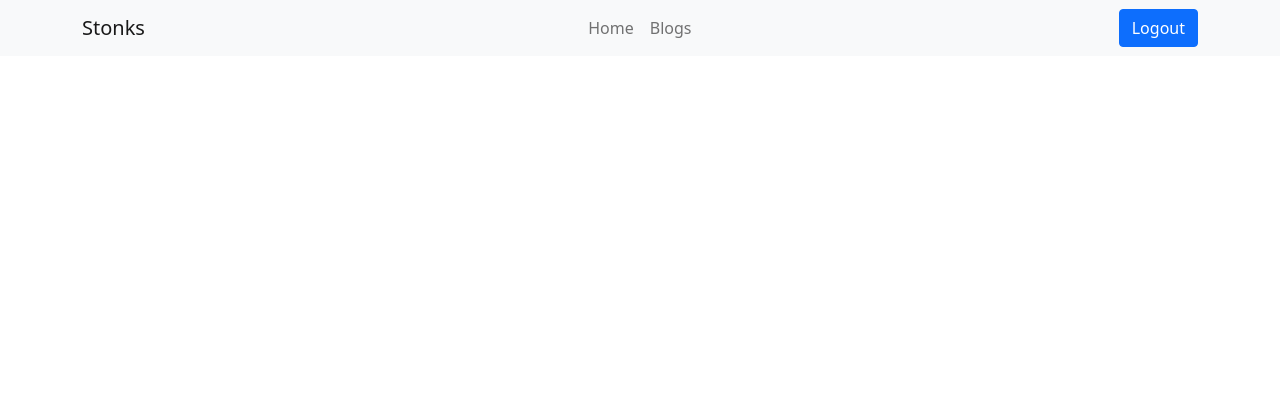
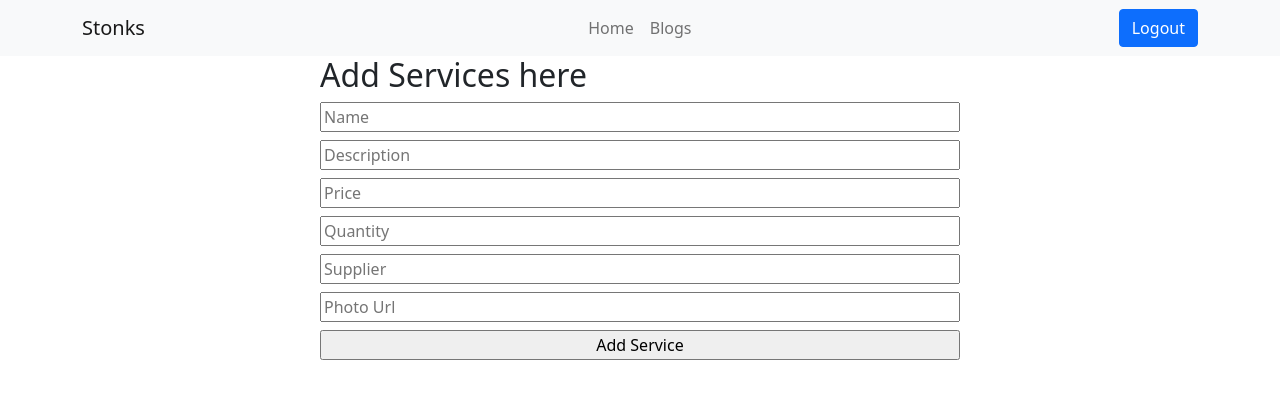
Before and after one commit to DevMohi/StockZ-Client-main, a React (Create React App) app: page /add in a window 1280 px wide. Shown: the top 398 px of the page. Built offline with nearby package versions, Linux system fonts and the light colour scheme; no server answers; sample sign-in values are in the browser's storage.

Commit message:
add items implemented

```diff
--- a/package.json
+++ b/package.json
@@ -12,6 +12,7 @@
     "react-bootstrap": "^2.3.1",
     "react-dom": "^18.1.0",
     "react-firebase-hooks": "^5.0.3",
+    "react-hook-form": "^7.30.0",
     "react-hot-toast": "^2.2.0",
     "react-router-dom": "^6.3.0",
     "react-scripts": "5.0.1",
--- a/src/App.js
+++ b/src/App.js
@@ -1,11 +1,12 @@
 import { Route, Routes } from 'react-router-dom';
 import './App.css';
+import AddItems from './Pages/AddItems/AddItems';
 import Blogs from './Pages/Blogs/Blogs';
 import Home from './Pages/Home/Home/Home';
-import Inventory from './Pages/Home/Inventory/Inventory';
 import Login from './Pages/Login/Login/Login';
 import PrivateRoute from './Pages/Login/PrivateRoute/PrivateRoute';
 import Register from './Pages/Login/Register/Register';
+import ManageInventory from './Pages/ManageInventory/ManageInventory';
 import Header from './Pages/Shared/Header/Header';
 import UpdateDetails from './Pages/UpdateDetails/UpdateDetails';
 
@@ -19,6 +20,8 @@ function App() {
         <Route path='/blogs' element={<Blogs></Blogs>}></Route>
         <Route path='/login' element={<Login></Login>}></Route>
         <Route path='/register' element={<Register></Register>}></Route>
+        <Route path='/add' element={<AddItems></AddItems>}></Route>
+        <Route path='/manage' element={<ManageInventory></ManageInventory>}></Route>
         <Route path='/inventoryDetails/:inventoryId' element={<PrivateRoute><UpdateDetails></UpdateDetails></PrivateRoute>} ></Route>
 
       </Routes>
--- /dev/null
+++ b/src/Pages/AddItems/AddItems.js
@@ -0,0 +1,39 @@
+import React from 'react';
+import { useForm } from 'react-hook-form';
+
+const AddItems = () => {
+    const { register, handleSubmit } = useForm();
+    const onSubmit = data => {
+        console.log(data)
+        // to send to database
+        const url = `http://localhost:5000/inventory`
+        fetch(url, {
+            method: 'POST',
+            headers: {
+                'content-type': 'application/json'
+            },
+            body: JSON.stringify(data)
+        })
+            .then(res => res.json())
+            .then(result => {
+                console.log(result)
+            })
+
+    };
+    return (
+        <div className='w-50 mx-auto'>
+            <h2>Add Services here</h2>
+            <form className='d-flex flex-column' onSubmit={handleSubmit(onSubmit)}>
+                <input className='mb-2' placeholder='Name'{...register("name", { required: true, maxLength: 20 })} />
+                <input className='mb-2' placeholder='Description'{...register("description")} />
+                <input className='mb-2' placeholder='Price' type="number" {...register("price")} />
+                <input className='mb-2' placeholder='Quantity' type='number' {...register("quantity")} />
+                <input className='mb-2' placeholder='Supplier'{...register("supplier")} />
+                <input className='mb-2' placeholder='Photo Url' type="text" {...register("img")} />
+                <input type="submit" value='Add Service' />
+            </form>
+        </div>
+    );
+};
+
+export default AddItems;
--- a/src/Pages/Home/Inventory/Inventory.js
+++ b/src/Pages/Home/Inventory/Inventory.js
@@ -6,7 +6,7 @@ import InventoryDetails from '../InventoryDetails/InventoryDetails';
 const Inventory = () => {
     const [inventory, setInventory] = useState([])
     useEffect(() => {
-        fetch('inventory.json')
+        fetch('http://localhost:5000/inventory')
             .then(res => res.json())
             .then(data => setInventory(data))
     }, [])
--- a/src/Pages/Login/SocialLogin/SocialLogin.js
+++ b/src/Pages/Login/SocialLogin/SocialLogin.js
@@ -21,7 +21,7 @@ const SocialLogin = () => {
 
     return (
         <div>
-            <div className='social-button-container'>
+            <div>
                 <div className='d-flex align-items-center justify-content-center'>
                     <div style={{ height: "1px" }} className='bg-dark w-25'></div>
                     <div className='px-1 pb-1'>or</div>
--- /dev/null
+++ b/src/Pages/ManageInventory/ManageInventory.js
@@ -0,0 +1,15 @@
+import React from 'react';
+import { Link } from 'react-router-dom';
+
+
+const ManageInventory = () => {
+
+    return (
+        <div className='container'>
+            <h1>This is Manage Inventory</h1>
+            <Link to='/add'><button className='btn btn-success'>Add Items</button></Link>
+        </div>
+    );
+};
+
+export default ManageInventory;
--- a/src/Pages/UpdateDetails/UpdateDetails.js
+++ b/src/Pages/UpdateDetails/UpdateDetails.js
@@ -1,15 +1,48 @@
 import React, { useEffect, useState } from 'react';
-import { useParams } from 'react-router-dom';
+import { Link, useNavigate, useParams } from 'react-router-dom';
 
 const UpdateDetails = () => {
     const { inventoryId } = useParams()
     const [inventory, setInventory] = useState({})
 
+    useEffect(() => {
+        const url = `http://localhost:5000/inventory/${inventoryId}`
+        fetch(url)
+            .then(res => res.json())
+            .then(data => setInventory(data))
+    }, [])
+
+
 
     return (
-        <div>
-            This is Update details : {inventoryId}
+        <div className="container mt-5">
+            <div className='shadow-sm p-2 mb-5 bg-bodyrounded d-flex justify-content-center '>
+                <div style={{ width: '50%' }} className='py-3 px-5'>
+                    <img src=
+                        {inventory.img} alt=""
+                        style={{ width: '100%' }} />
+                </div>
+                <div className='d-flex mt-2 '>
+                    <div>
+                        <h3 className='pb-2'>{inventory.name}</h3>
+                        <h5 className='pb-2'>Quantity:{inventory.quantity}</h5>
+                        <h5 className='pb-2'>Supplier: {inventory.supplier}</h5>
+                        <h5 className='pb-2'>Price: {inventory.price}</h5>
+                        <button className='btn btn-success me-2'>Update</button>
+                        <button className='btn btn-danger'>Restock</button>
+                    </div>
+
+                </div>
+
+            </div>
+
+            <div className='d-flex justify-content-center'>
+                <Link to='/manage'>
+                    <button className='btn btn-dark'>Manage Inventories</button>
+                </Link>
+            </div>
         </div>
+
     );
 };
 
```
Also changed, not shown: 1 other file (tests, documents, lock files or other folders).
